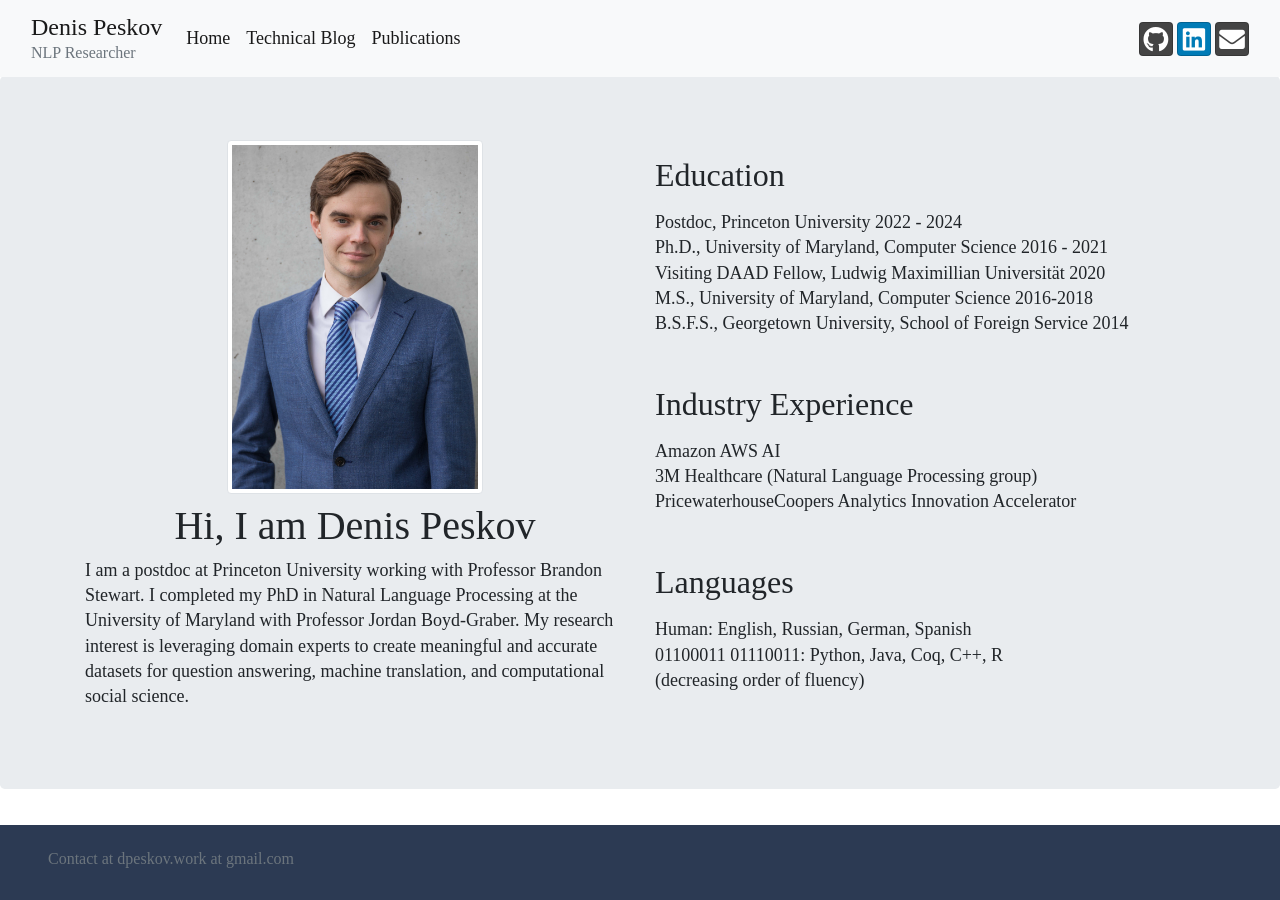
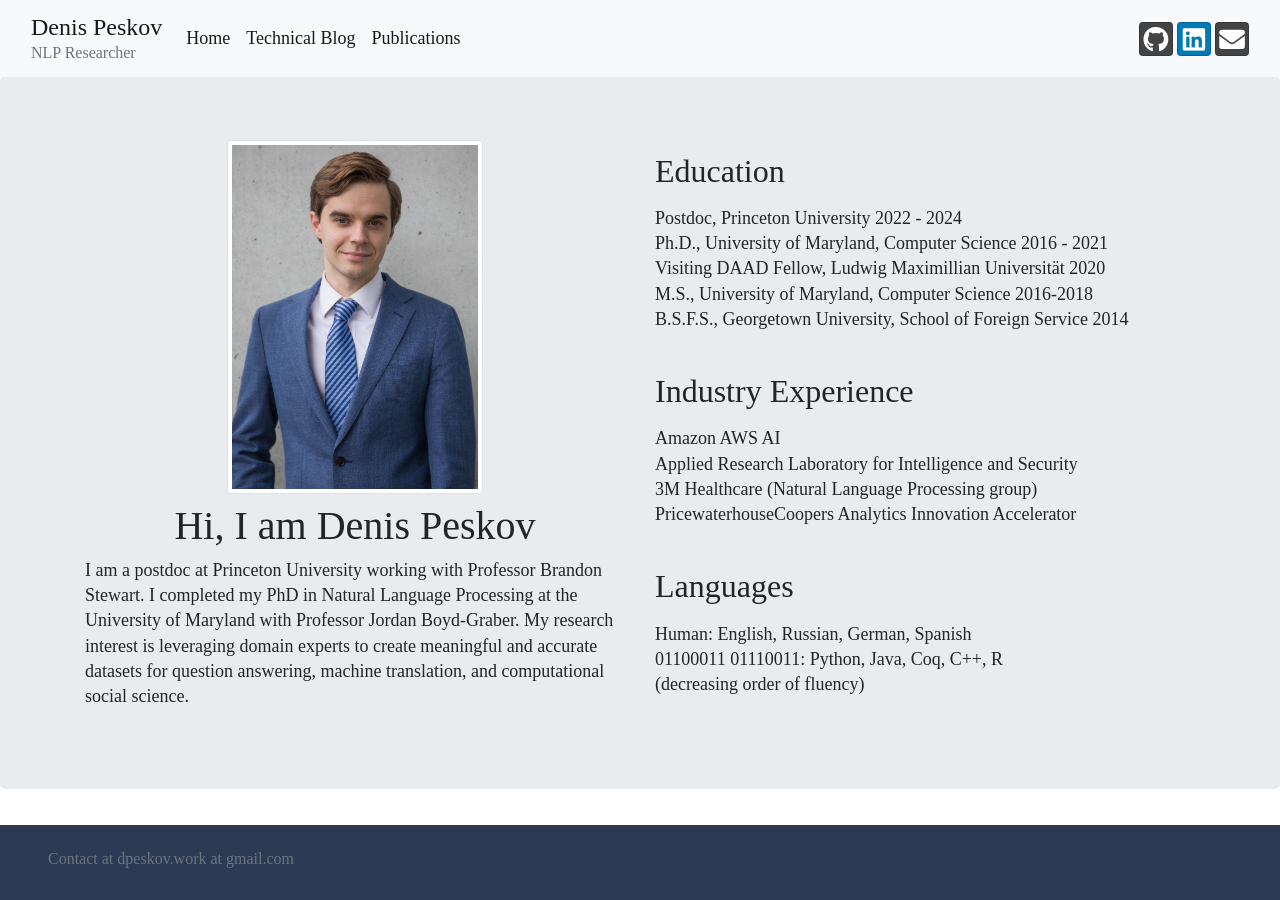
Before and after one commit to trigaten/Denis-Peskov-s-New-Website, a Jekyll site: the page built from index.html, in a window 1280 px wide. Built offline with Jekyll 4.4.1, drawn with Linux system fonts in a browser that asks for light colours; nearby versions of some CDN libraries.

Commit message:
Update ind_exp.yml

```diff
--- a/_data/ind_exp.yml
+++ b/_data/ind_exp.yml
@@ -1,3 +1,4 @@
 - name: Amazon AWS AI
+- name: Applied Research Laboratory for Intelligence and Security
 - name: 3M Healthcare (Natural Language Processing group)
 - name: PricewaterhouseCoopers Analytics Innovation Accelerator
```
